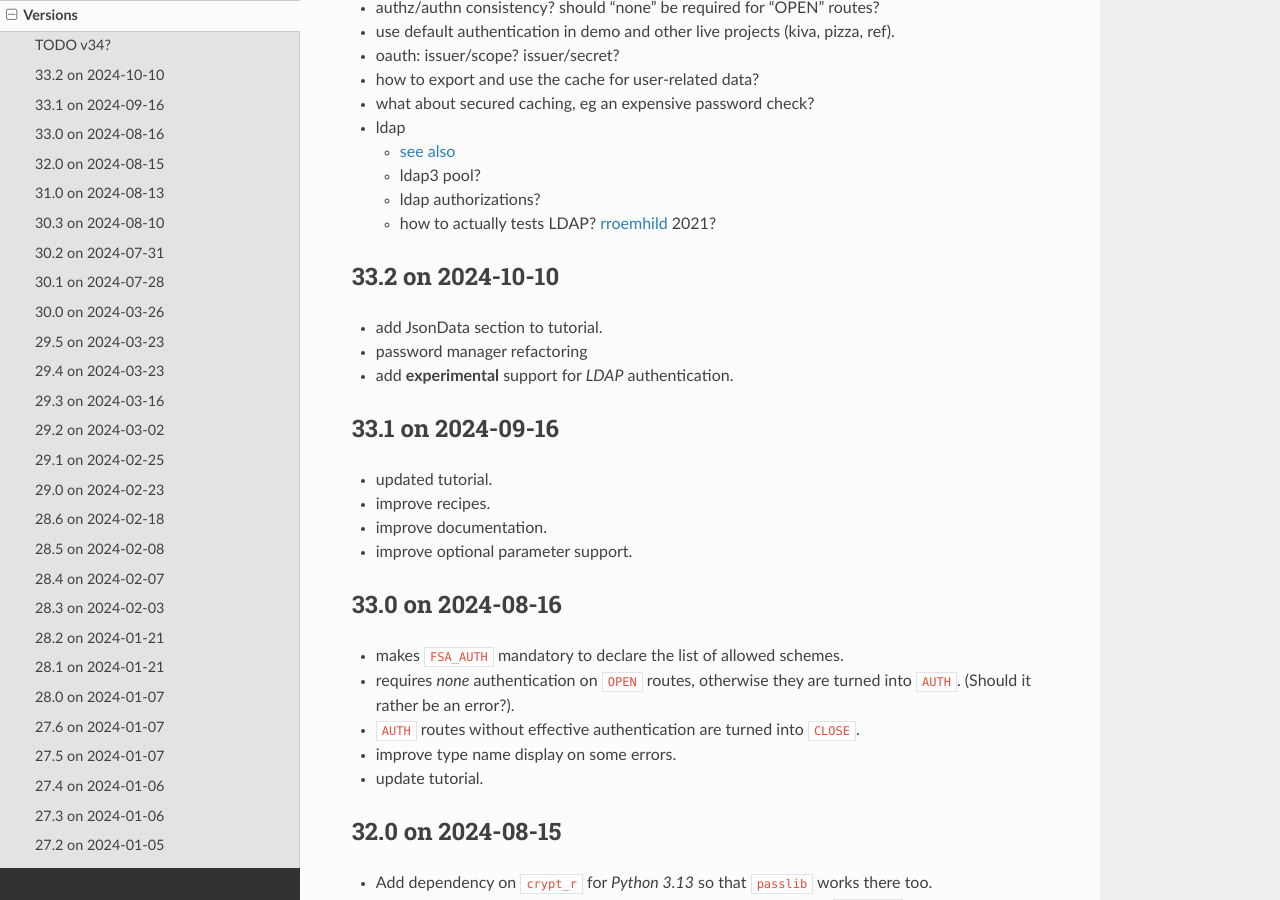
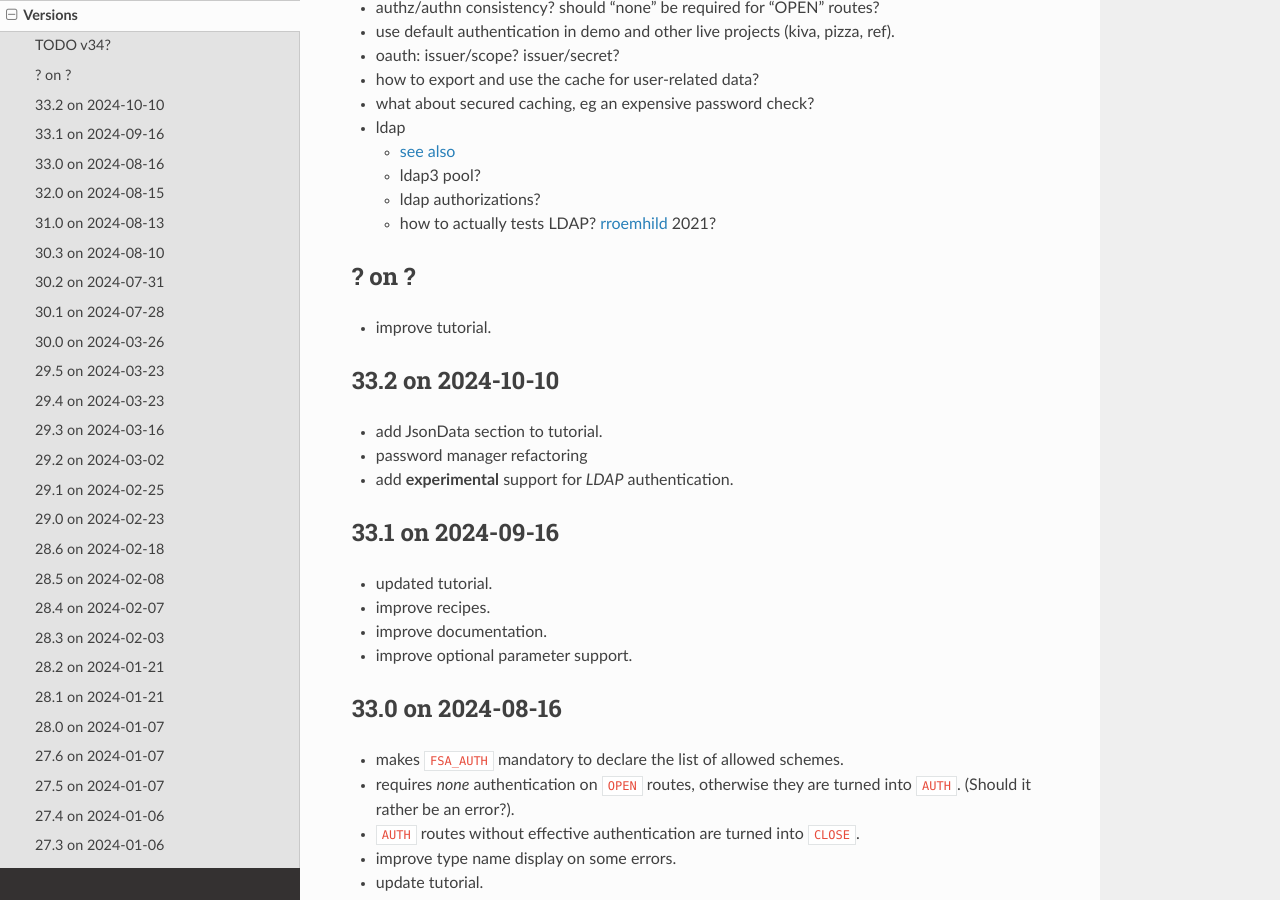
Before and after one commit to zx80/flask-simple-auth, a Sphinx documentation site: the page built from docs/VERSIONS.md, in a window 1280 px wide and 900 px high, scrolled down 316 px. Built offline with Sphinx 7.4.7 and the Read the Docs theme 3.1.0, drawn with Linux system fonts in a browser that asks for light colours; pages that are not in the unit, such as notebooks, are missing from menus.

Commit message:
+ start next version

```diff
--- a/docs/VERSIONS.md
+++ b/docs/VERSIONS.md
@@ -18,6 +18,10 @@ and packaged on [PyPI](https://pypi.org/project/FlaskSimpleAuth/).
   - ldap authorizations?
   - how to actually tests LDAP?
     [rroemhild](https://github.com/rroemhild/docker-test-openldap) 2021?
+
+## ? on ?
+
+- improve tutorial.
 
 ## 33.2 on 2024-10-10
 
```
